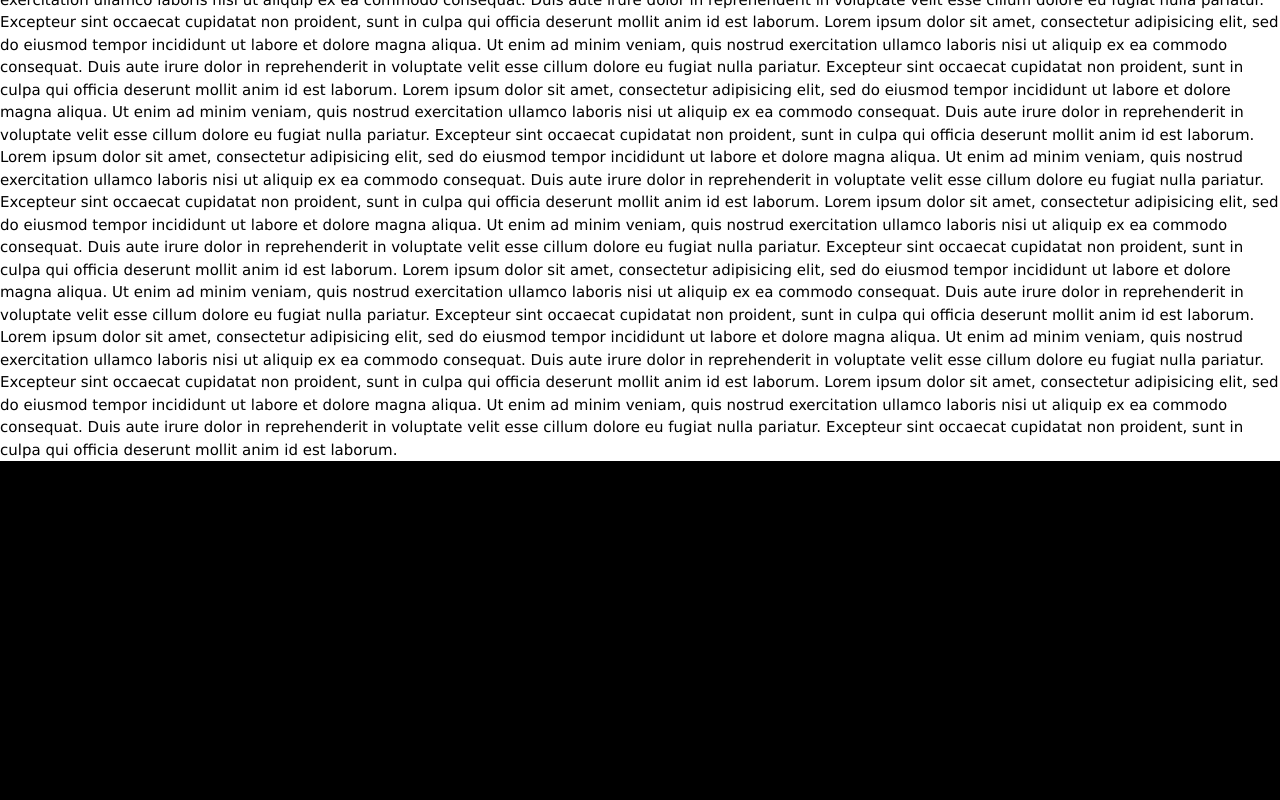
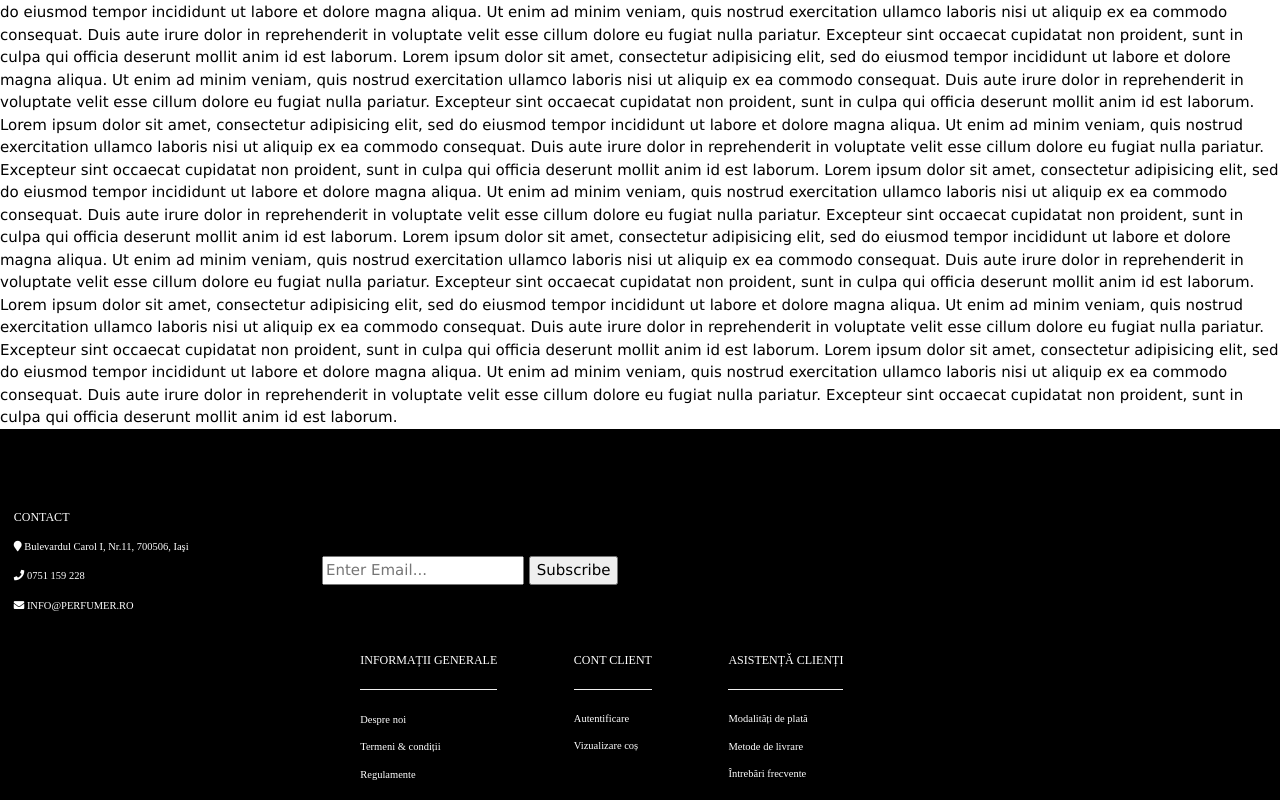
Before and after one commit to dianagabr/Perfumer, a plain HTML site: page login.html in a window 1280 px wide. Shown: the part 1755-2555 px from the top of the page. Before the commit the page ends 2216 px from the top, so only its background shows below. Drawn offline with nearby package versions, Linux system fonts and the light colour scheme.

Commit message:
Update login.html

```diff
--- a/login.html
+++ b/login.html
@@ -17,13 +17,24 @@
 
 <body>
 
-	<header>
+  <header>
+    <div id="Div" >
+      <div id="Div1">
+        <form id="search-button" >
+            <input type="search" placeholder="Caută..">
+        </form>
+      </div>
 
-		<h1 class="h1"><a href="index.html">Perfumer</a></h1>
+      <div id="Div2">
+        <div>
+          <h1 class="h1"><a href="index.html">Perfumer</a></h1>
+        </div>
+      </div>
 
+    </div>
 
+  </header>
 
-	</header>
 
 	<nav>
 		<ul>
@@ -36,13 +47,15 @@
 			<li class="ContCos"><a href="#">COȘ <i class="fa fa-shopping-cart"></i></a></li>
 		</ul>
 
-				<form id="search-button" >
-		  <input type="search" placeholder="Cauta..">
-		</form>
+
 
 	</nav>
 
-<div class="main">
+
+
+
+<section>
+  <div class="main">
 <div class="row">
 <div class="column-left">
 <h1> SUNT DEJA CLIENT </h1>
@@ -81,8 +94,7 @@
 </div>
 </div>
 
-
-<<section>
+<div>
   Lorem ipsum dolor sit amet, consectetur adipisicing elit, sed do eiusmod tempor incididunt ut labore et dolore magna aliqua. Ut enim ad minim veniam, quis nostrud exercitation ullamco laboris nisi ut aliquip ex ea commodo consequat. Duis aute irure dolor in reprehenderit in voluptate velit esse cillum dolore eu fugiat nulla pariatur. Excepteur sint occaecat cupidatat non proident, sunt in culpa qui officia deserunt mollit anim id est laborum.
 Lorem ipsum dolor sit amet, consectetur adipisicing elit, sed do eiusmod tempor incididunt ut labore et dolore magna aliqua. Ut enim ad minim veniam, quis nostrud exercitation ullamco laboris nisi ut aliquip ex ea commodo consequat. Duis aute irure dolor in reprehenderit in voluptate velit esse cillum dolore eu fugiat nulla pariatur. Excepteur sint occaecat cupidatat non proident, sunt in culpa qui officia deserunt mollit anim id est laborum.
 Lorem ipsum dolor sit amet, consectetur adipisicing elit, sed do eiusmod tempor incididunt ut labore et dolore magna aliqua. Ut enim ad minim veniam, quis nostrud exercitation ullamco laboris nisi ut aliquip ex ea commodo consequat. Duis aute irure dolor in reprehenderit in voluptate velit esse cillum dolore eu fugiat nulla pariatur. Excepteur sint occaecat cupidatat non proident, sunt in culpa qui officia deserunt mollit anim id est laborum.
@@ -103,70 +115,72 @@ Lorem ipsum dolor sit amet, consectetur adipisicing elit, sed do eiusmod tempor
 Lorem ipsum dolor sit amet, consectetur adipisicing elit, sed do eiusmod tempor incididunt ut labore et dolore magna aliqua. Ut enim ad minim veniam, quis nostrud exercitation ullamco laboris nisi ut aliquip ex ea commodo consequat. Duis aute irure dolor in reprehenderit in voluptate velit esse cillum dolore eu fugiat nulla pariatur. Excepteur sint occaecat cupidatat non proident, sunt in culpa qui officia deserunt mollit anim id est laborum.
 Lorem ipsum dolor sit amet, consectetur adipisicing elit, sed do eiusmod tempor incididunt ut labore et dolore magna aliqua. Ut enim ad minim veniam, quis nostrud exercitation ullamco laboris nisi ut aliquip ex ea commodo consequat. Duis aute irure dolor in reprehenderit in voluptate velit esse cillum dolore eu fugiat nulla pariatur. Excepteur sint occaecat cupidatat non proident, sunt in culpa qui officia deserunt mollit anim id est laborum.
 Lorem ipsum dolor sit amet, consectetur adipisicing elit, sed do eiusmod tempor incididunt ut labore et dolore magna aliqua. Ut enim ad minim veniam, quis nostrud exercitation ullamco laboris nisi ut aliquip ex ea commodo consequat. Duis aute irure dolor in reprehenderit in voluptate velit esse cillum dolore eu fugiat nulla pariatur. Excepteur sint occaecat cupidatat non proident, sunt in culpa qui officia deserunt mollit anim id est laborum.
+</div>
+</section>
 
 
+<footer>
+    <div class="row">
+      <div class="coloanaNewsletter">
+        <p><i class="fas fa-box"></i> 30 DE ZILE DE RAMBURSARE A COMENZII</p>
+      </div>
+      <div class="coloanaNewsletter">
+        <p><i class="fas fa-truck"></i>  LA CUMPĂRĂTURILE DE PESTE 250 RON, TRANSPORTUL ESTE GRATUIT</p>
+      </div>
+      <div class="coloanaNewsletter">
+        <p><i class="fas fa-medal"></i>  DOAR PRODUSE AUTENTICE</p>
+      </div>
+    </div>
 
-</section>
-  <footer class="footer">
     <div class= "row">
       <div class="column left"  >
         <div class="column2">
           <h1 class="h2">CONTACT</h1>
-          <p class="h3">Bulevardul Carol I, Nr.11, 700506, Iaşi</p>
-          <p class="h3">	0751 159 228</p>
-          <p class="h3">	INFO@PERFUMER.RO</p>
+          <p class="h3"><i class="fa fa-map-marker"> </i>  Bulevardul Carol I, Nr.11, 700506, Iaşi </p>
+          <p class="h3">  <i class="fa fa-phone"> </i>  0751 159 228 </p>
+          <p class="h3">  <i class="fa fa-envelope"> </i>   INFO@PERFUMER.RO</p>
         </div>
       </div>
-      <div class="column right"  >
-
-        <div id="newsletter">
-          <div class="container">
+      <div class="column right" >
+        <div class="newsletter">
             <h1>Abonare Newsletter</h1>
-
             <form>
               <input type="email" placeholder="Enter Email...">
               <button type="submit" class="button_1">Subscribe</button>
             </form>
-          </div>
         </div>
 
         <div class="row">
           <div class="column2">
             <p class="h2">INFORMAȚII GENERALE</p>
             <hr>
-            <p class="h3">Despre noi</p>
-            <p class="h3">Termeni & condiții</p>
-            <p class="h3">Regulamente</p>
+            <p class="h3 nou"><a style="text-decoration: none" href="#">Despre noi </a>
+            <p class="h3 nou"><a style="text-decoration: none" href="#">Termeni & condiții</a>
+            <p class="h3 nou"><a style="text-decoration: none" href="#">Regulamente</a>
 
           </div>
 
           <div class="column2">
             <p class="h2">CONT CLIENT</p>
             <hr>
-            <p class="h3">Autentificare</p>
-            <p class="h3">Vizualizare coș</p>
+            <p class="h3 nou"><a style="text-decoration: none" href="#">Autentificare</a>
+              <p class="h3 nou"><a style="text-decoration: none" href="#">Vizualizare coș</a>
 
           </div>
 
           <div class="column2">
             <p class="h2">ASISTENȚĂ CLIENȚI</p>
             <hr>
-            <p class="h3">Modalități de plată</p>
-            <p class="h3">Metode de livrare</p>
-            <p class="h3">Întrebări frecvente</p>
-
+            <p class="h3 nou"><a style="text-decoration: none" href="#">Modalități de plată</a>
+            <p class="h3 nou "><a style="text-decoration: none" href="#">Metode de livrare</a>
+            <p class="h3 nou"><a style="text-decoration: none" href="#">Întrebări frecvente</a>
           </div>
-
         </div>
       </div>
-
-
     </div>
 
+  </footer>
 
-
-
-  </footer>
 
 </body>
 
```
